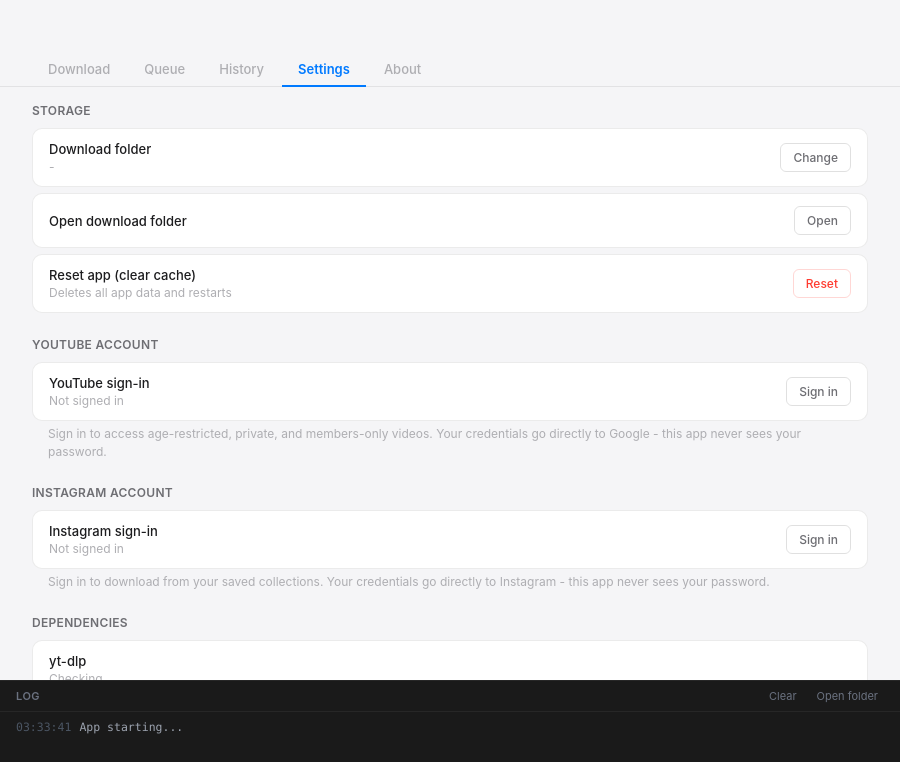
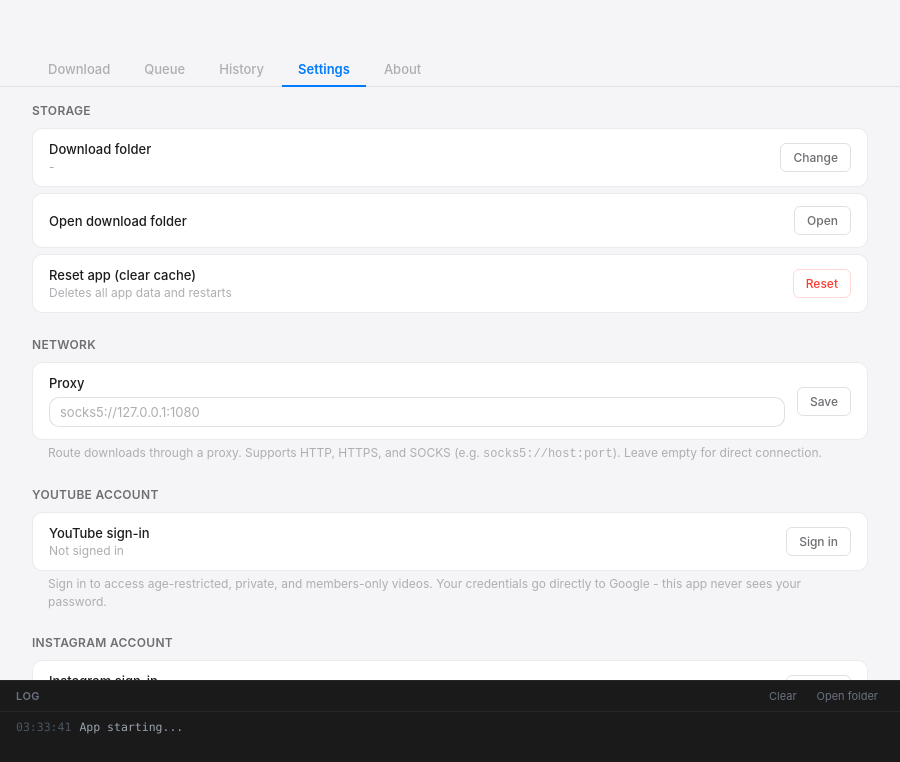
Before and after one commit to archisvaze/arcdlp, an Electron app: page src/renderer/index.html in a window 900 px wide. Both pictures are taken after a click on the button "Settings". Drawn offline with Linux system fonts and the light colour scheme; no server answers.

Commit message:
proxy support

```diff
--- a/src/main/preload.js
+++ b/src/main/preload.js
@@ -11,6 +11,8 @@
     getDownloadPath: () => ipcRenderer.invoke('settings:getDownloadPath'),
     chooseDownloadPath: () => ipcRenderer.invoke('settings:chooseDownloadPath'),
     openFolder: (p) => ipcRenderer.invoke('settings:openFolder', p),
+    getProxy: () => ipcRenderer.invoke('settings:getProxy'),
+    setProxy: (url) => ipcRenderer.invoke('settings:setProxy', url),
     openExternal: (url) => ipcRenderer.invoke('settings:openExternal', url),
 
     getAppInfo: () => ipcRenderer.invoke('app:info'),
--- a/src/renderer/index.css
+++ b/src/renderer/index.css
@@ -908,6 +908,28 @@
     margin-top: -2px;
 }
 
+.settings-proxy-input {
+    width: 100%;
+    margin-top: 6px;
+    padding: 6px 10px;
+    border: 1px solid var(--input-border);
+    border-radius: var(--radius);
+    background: var(--input-bg);
+    color: var(--text);
+    font-size: 13px;
+    font-family: inherit;
+    outline: none;
+    transition: border-color 0.15s;
+}
+
+.settings-proxy-input::placeholder {
+    color: var(--text-3);
+}
+
+.settings-proxy-input:focus {
+    border-color: var(--accent);
+}
+
 .auth-signed-in {
     color: var(--success);
 }
--- a/src/renderer/index.html
+++ b/src/renderer/index.html
@@ -226,6 +226,26 @@
                 </div>
 
                 <div class="settings-section">
+                    <div class="settings-section-title">Network</div>
+                    <div class="settings-row">
+                        <div class="settings-row-info" style="flex:1;min-width:0;">
+                            <div class="settings-row-label">Proxy</div>
+                            <input id="proxyInput" type="text" class="settings-proxy-input"
+                                placeholder="socks5://127.0.0.1:1080" spellcheck="false" autocomplete="off" />
+                        </div>
+                        <div class="settings-row-action">
+                            <button class="btn-sm" onclick="doSaveProxy()">
+                                Save
+                            </button>
+                        </div>
+                    </div>
+                    <div class="settings-hint">
+                        Route downloads through a proxy. Supports HTTP, HTTPS, and SOCKS (e.g.
+                        <code>socks5://host:port</code>). Leave empty for direct connection.
+                    </div>
+                </div>
+
+                <div class="settings-section">
                     <div class="settings-section-title">YouTube Account</div>
                     <div class="settings-row">
                         <div class="settings-row-info">
--- a/src/renderer/renderer.js
+++ b/src/renderer/renderer.js
@@ -950,6 +950,16 @@
     }
 }
 
+async function doSaveProxy() {
+    try {
+        const url = $('proxyInput').value.trim();
+        await window.api.setProxy(url);
+        addLog(url ? 'Proxy set: ' + url : 'Proxy cleared', 'success');
+    } catch (e) {
+        addLog('Failed to save proxy: ' + e.message, 'error');
+    }
+}
+
 function openExternal(url) {
     window.api.openExternal(url);
 }
@@ -1117,6 +1127,11 @@
     } catch {}
 
     try {
+        const proxy = await window.api.getProxy();
+        $('proxyInput').value = proxy || '';
+    } catch {}
+
+    try {
         const deps = await window.api.checkDeps();
 
         const ytdlpEl = $('depYtdlpPath');
```
Also changed, not shown: src/main/main.js (+12 -0 lines), src/main/ytdlp.js (+18 -0 lines).
